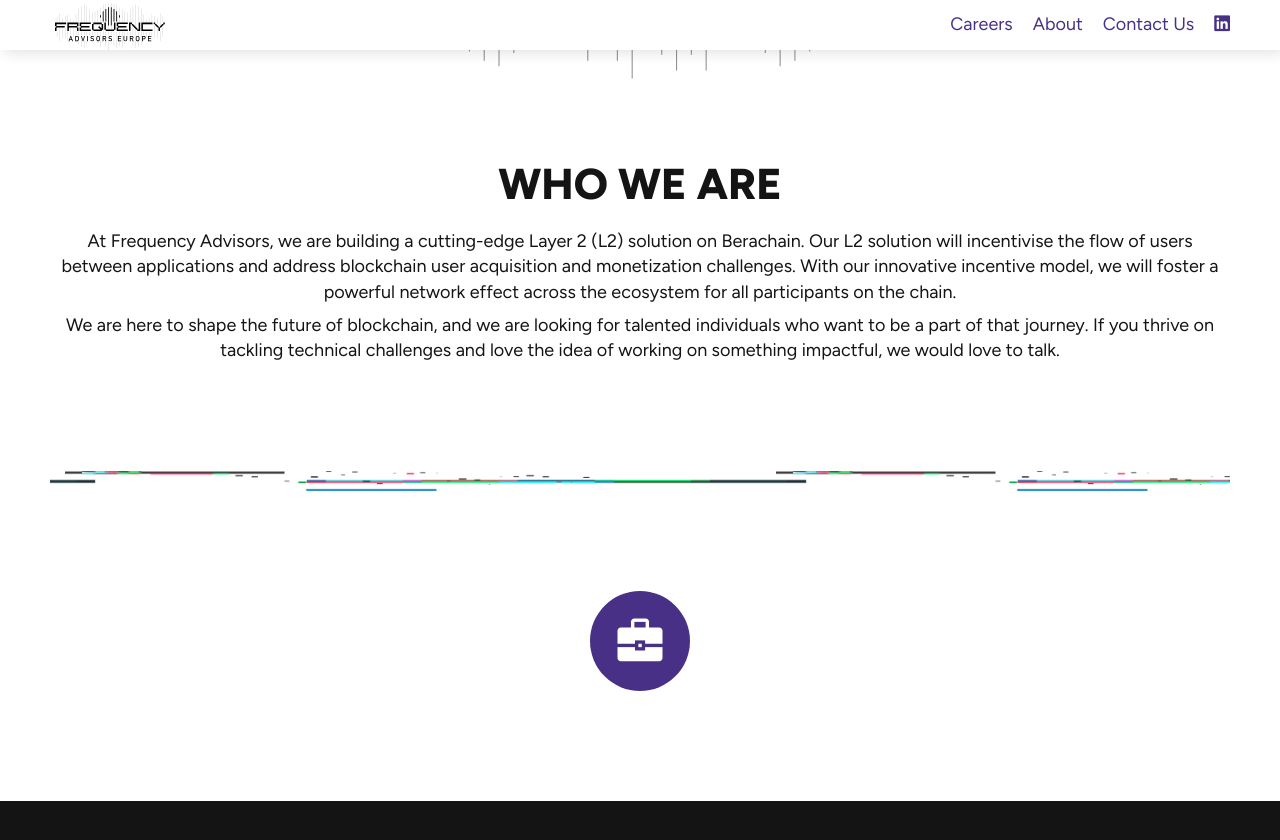
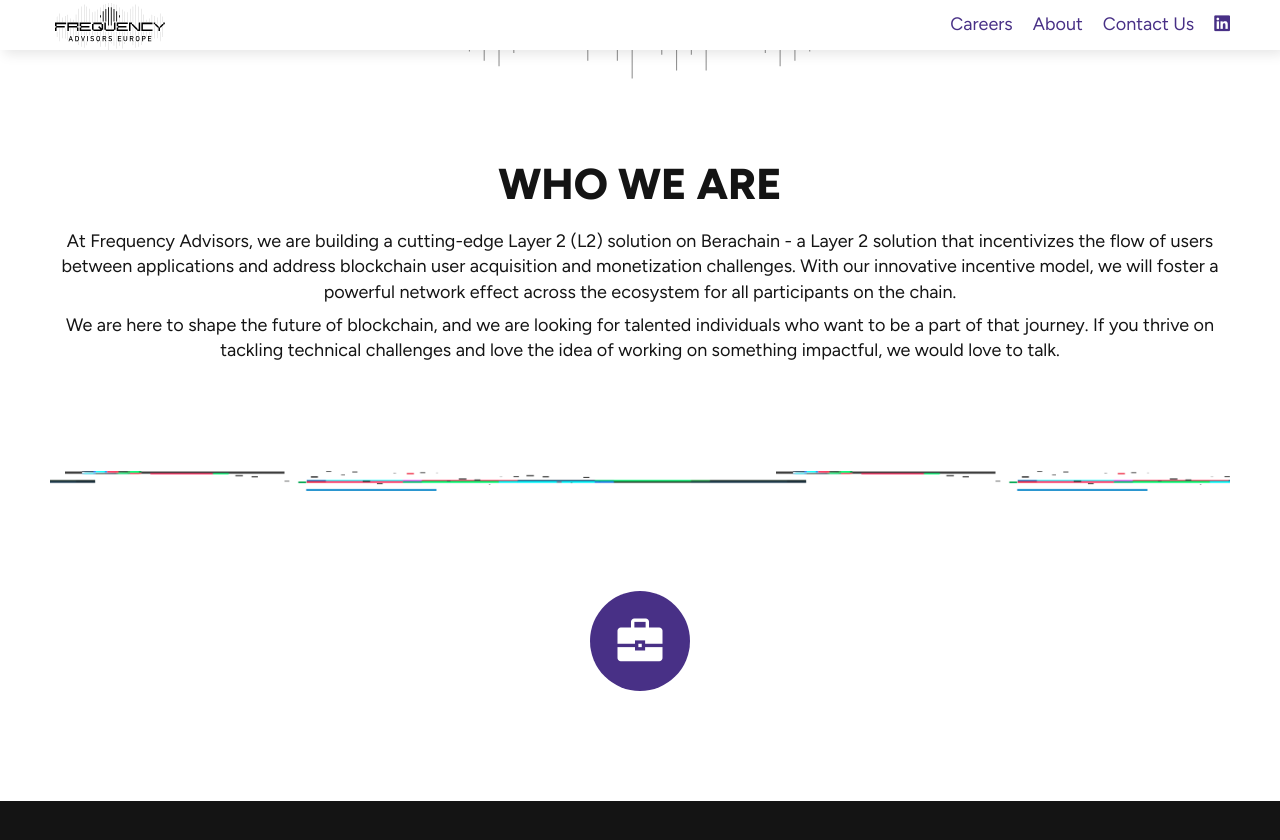
Before and after one commit to NectarMarc/nectarworks-website, a Jekyll site: the page built from index.markdown, in a window 1280 px wide and 900 px high, scrolled down 1128 px. Shown: the top 840 px of the window. Built offline with Jekyll 4.4.1, drawn with Linux system fonts in a browser that asks for light colours; nearby versions of some CDN libraries; a script that is not in the unit is left out; some of the changed text lies outside the part shown.

Commit message:
Made recommended changes suggested by lawyers.

```diff
--- a/about.md
+++ b/about.md
@@ -4,7 +4,7 @@
             {%- include frequency-advisors-eu-logo-invert.svg -%}
         </div>
         <h2 class="animate-rise">Who we are</h2>
-        <p class="animate-rise">At Frequency Advisors, we are building a cutting-edge Layer 2 (L2) solution on Berachain. Our L2 solution will incentivise the flow of users between applications and address blockchain user acquisition and monetization challenges. With our innovative incentive model, we will foster a powerful network effect across the ecosystem for all participants on the chain.</p>
+        <p class="animate-rise">At Frequency Advisors, we are building a cutting-edge Layer 2 (L2) solution on Berachain - a Layer 2 solution that incentivizes the flow of users between applications and address blockchain user acquisition and monetization challenges. With our innovative incentive model, we will foster a powerful network effect across the ecosystem for all participants on the chain.</p>
         <p class="animate-rise">We are here to shape the future of blockchain, and we are looking for talented individuals who want to be a part of that journey. If you thrive on tackling technical challenges and love the idea of working on something impactful, we would love to talk.</p>
     </div>
 </div>
```
Also changed, not shown: culture.md (+1 -1 lines), 4 other files.
